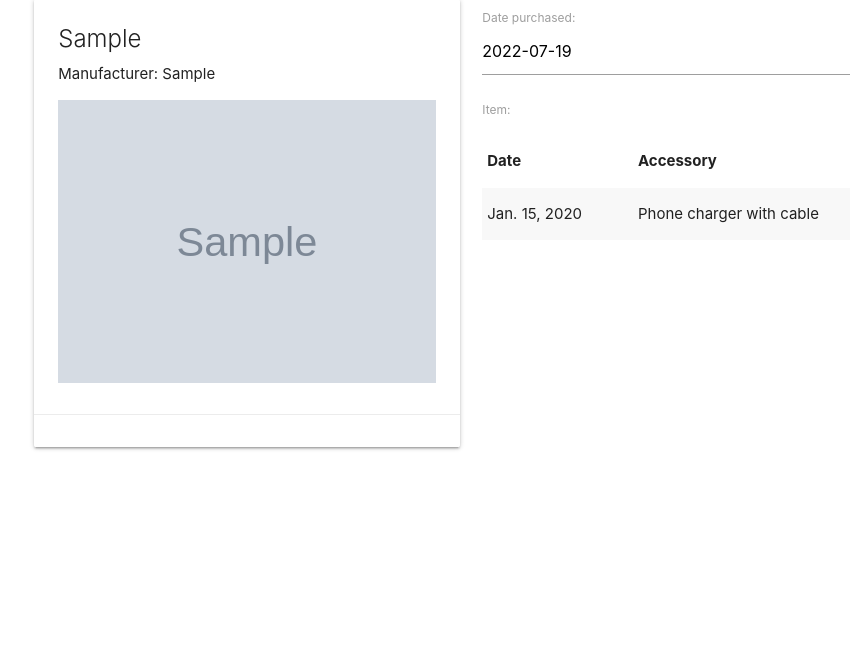
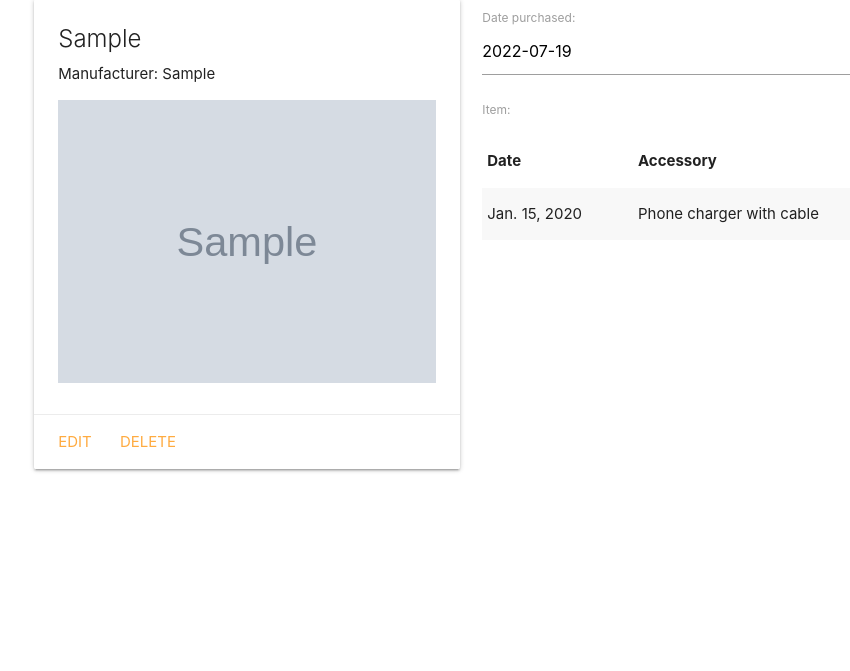
Before and after one commit to richclarke0/Phone_Collector_Django, a Django app: page /phones/1/ in a window 1280 px wide. Shown: the part 73-744 px from the top of the page, without its empty margins (169-1019 px from the left). Run offline with Django 4.2, Linux system fonts and the light colour scheme; tables that the repository leaves empty hold one stand-in row (values such as "Sample post"); grey boxes marked "Sample" are stand-in pictures.

Commit message:
update and delete, cbvs

```diff
--- a/phones/main_app/templates/phones/detail.html
+++ b/phones/main_app/templates/phones/detail.html
@@ -9,8 +9,8 @@
         <img class="detailimg" src="{{ phone.img }}" alt="{{phone.manufacturer}} {{phone.model}}">
       </div>
       <div class="card-action">
-        {% comment %} <a href="{% url 'phones_update' phone.id %}">Edit</a>
-        <a href="{% url 'phones_delete' phone.id %}">Delete</a> {% endcomment %}
+        <a href="{% url 'phones_update' phone.id %}">Edit</a>
+        <a href="{% url 'phones_delete' phone.id %}">Delete</a>
       </div>
     </div>
   </div>
--- a/phones/main_app/urls.py
+++ b/phones/main_app/urls.py
@@ -12,6 +12,8 @@ urlpatterns = [
     # detail page
     path('phones/<int:phone_id>/', views.phones_detail, name='detail'),
     #show form, create phone
-    path('phones/create/', views.PhoneCreate.as_view(), name='phones_create')
+    path('phones/create/', views.PhoneCreate.as_view(), name='phones_create'),
+    path('phones/<int:pk>/update/', views.PhoneUpdate.as_view(), name='phones_update'),
+    path('phones/<int:pk>/delete/', views.PhoneDelete.as_view(), name='phones_delete'),
 
 ]
--- a/phones/main_app/views.py
+++ b/phones/main_app/views.py
@@ -7,7 +7,7 @@
 
 from django.shortcuts import render
 
-from django.views.generic.edit import CreateView
+from django.views.generic.edit import CreateView, UpdateView, DeleteView
 
 #lets import our database access
 from .models import Phone
@@ -48,3 +48,11 @@ class PhoneCreate(CreateView):
     model = Phone
     fields = '__all__'
     success_url="/phones/"
+
+class PhoneUpdate(UpdateView):
+    model = Phone
+    fields = '__all__'
+
+class PhoneDelete(DeleteView):
+    model = Phone
+    success_url = '/cats/'
```
